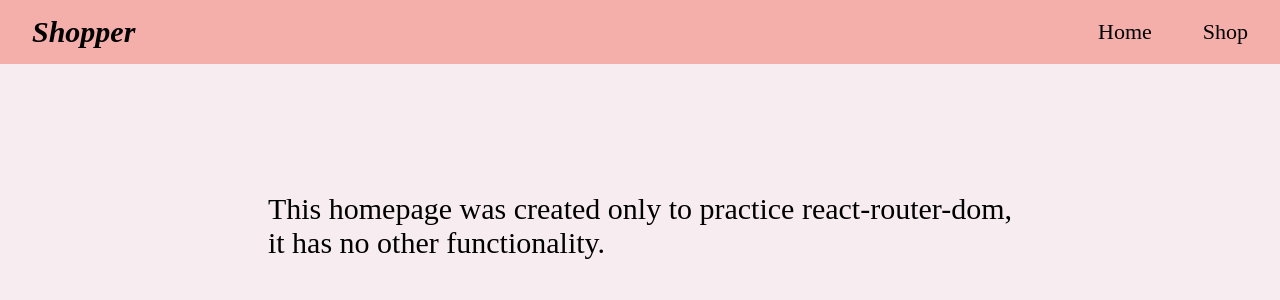
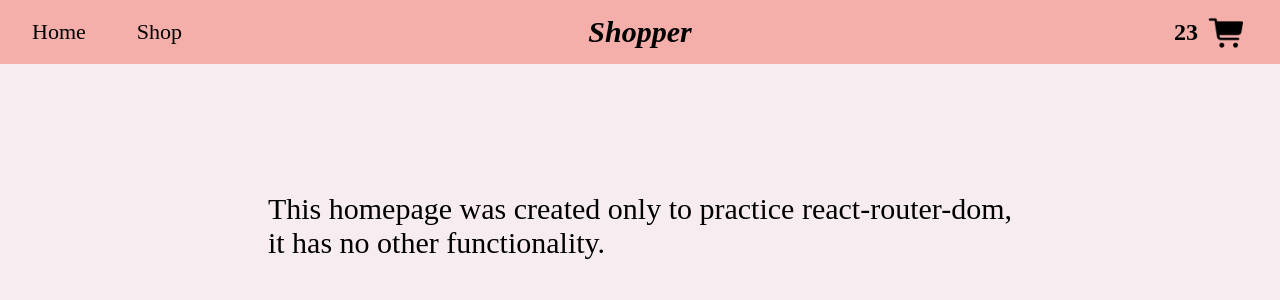
Before and after one commit to LeskiewiczMichal/shopping-cart, a React (Create React App) app: page / in a window 1280 px wide. Shown: the top 300 px of the page. Built offline with nearby package versions, Linux system fonts and the light colour scheme.

Commit message:
navbar reworked

```diff
--- a/src/components/Navbar.js
+++ b/src/components/Navbar.js
@@ -1,10 +1,10 @@
 import '../styles/navbar.css';
 import { Link } from 'react-router-dom';
+import shoppingCart from '../icons/shopping-cart.png';
 
 const Navbar = () => {
   return (
     <nav className="navbar--wrapper">
-      <h1>Shopper</h1>
       <div class="navbar--links-wrapper">
         <Link className="navbar--link" to="/">
           Home
@@ -13,6 +13,17 @@ const Navbar = () => {
           Shop
         </Link>
       </div>
+      <h1>Shopper</h1>
+      <Link className="navbar--link" to="shop">
+        <div className="navbar--cart">
+          <span>23</span>
+          <img
+            className="navbar--icon"
+            src={shoppingCart}
+            alt="shopping cart"
+          />
+        </div>
+      </Link>
     </nav>
   );
 };
--- a/src/styles/navbar.css
+++ b/src/styles/navbar.css
@@ -26,3 +26,18 @@
     text-decoration: none;
     color: inherit;
 }
+
+.navbar--cart {
+    width: 150px;
+    display: flex;
+    justify-content: right;
+    align-items: center;
+
+    font-size: 24px;
+    font-weight: bold;
+    gap: 10px;
+}
+
+.navbar--icon {
+    width: 40px;
+}
```
Also changed, not shown: src/icons/shopping-cart.png (added).
